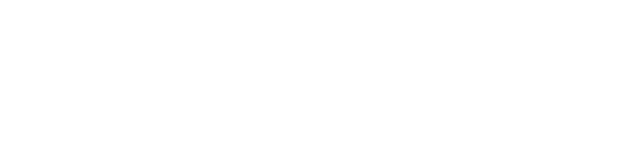
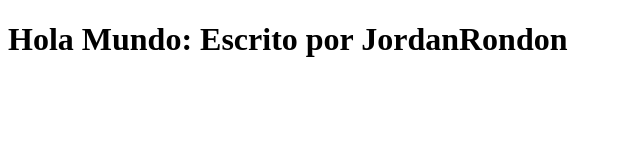
Before and after one commit to LuisAngelTJ/PracticaGit, a plain HTML site: page index.html in a window 1280 px wide. Shown: the whole page, without its empty margins (0-640 px from the left). Drawn offline with Linux system fonts and the light colour scheme.

Commit message:
primer cambio de JordanRondon

```diff
--- a/index.html
+++ b/index.html
@@ -6,6 +6,6 @@
     <title>Document</title>
 </head>
 <body>
-
+    <H1>Hola Mundo: Escrito por JordanRondon</H1>
 </body>
 </html>
```
